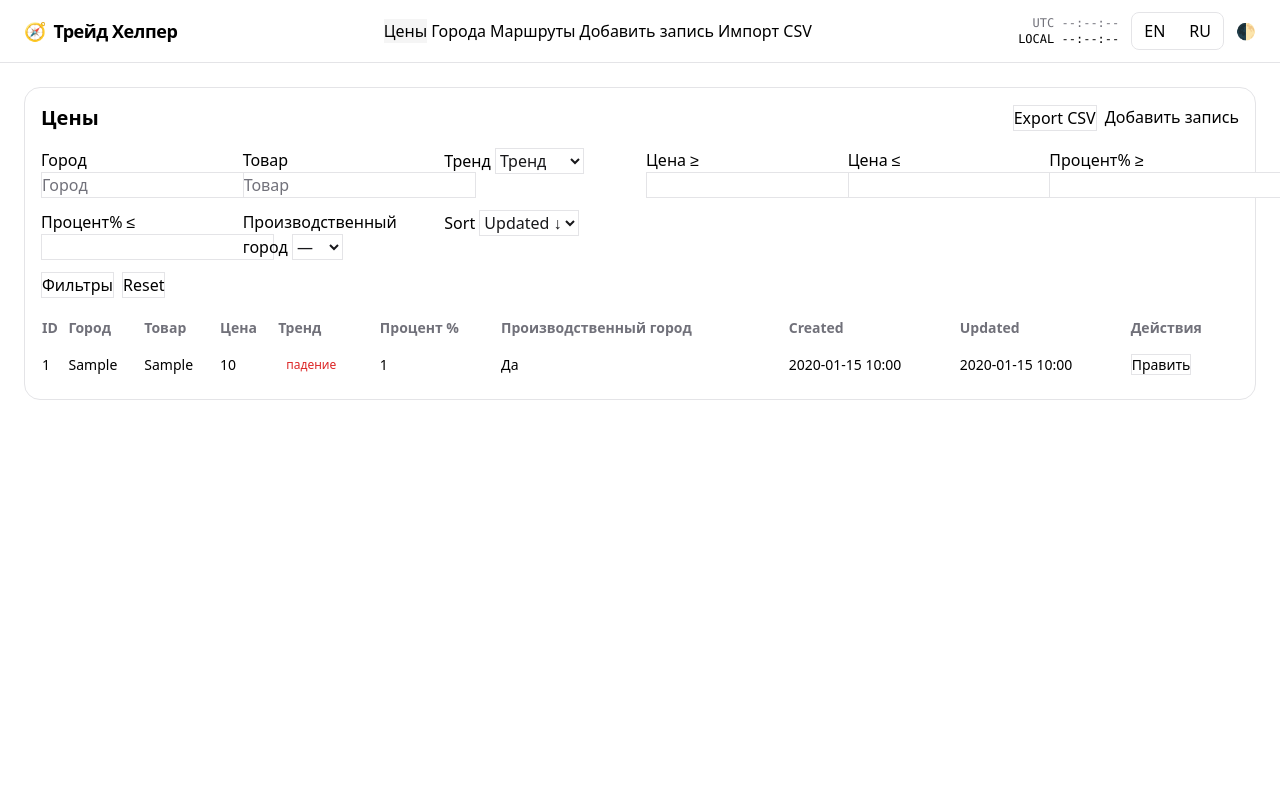
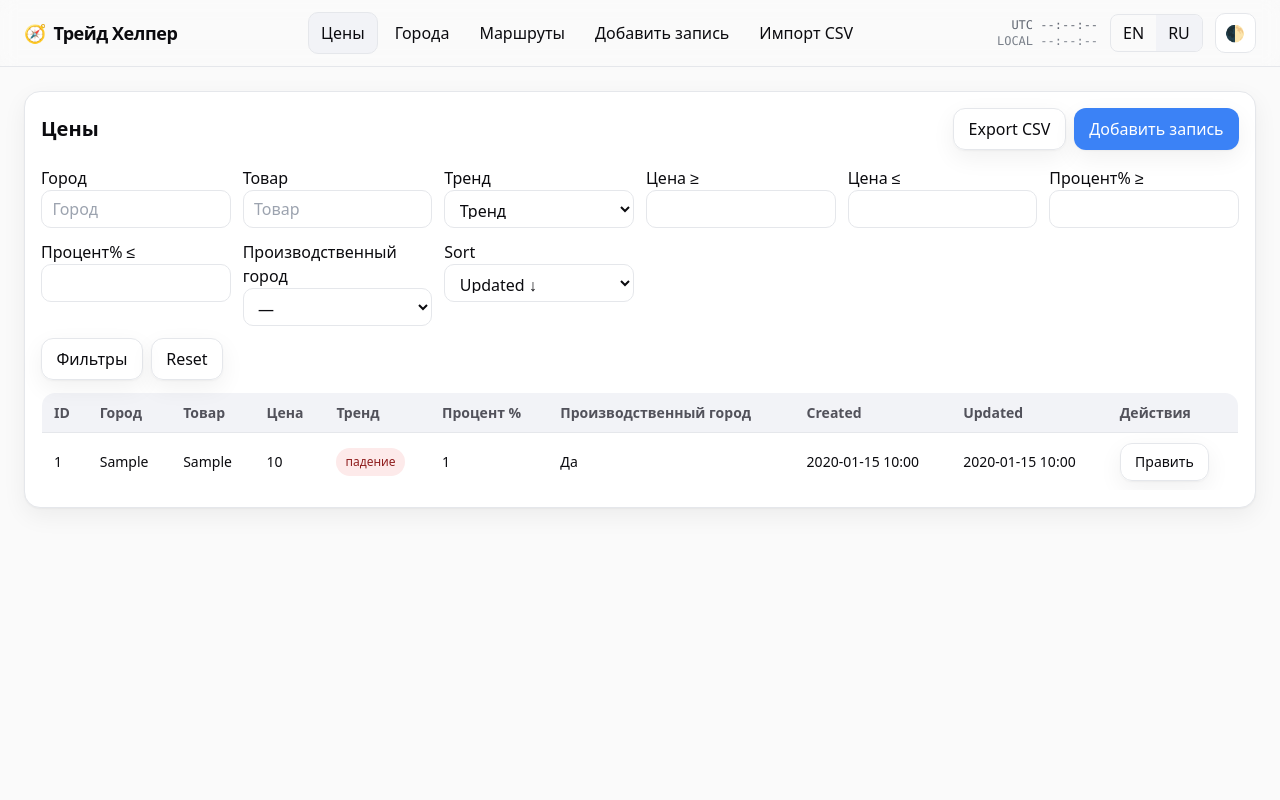
Before and after one commit to R1index/TradeResonance, a Flask app: page / in a window 1280 px wide. Run offline with Flask 3, Linux system fonts and the light colour scheme; tables that the repository leaves empty hold one stand-in row (values such as "Sample post"); some libraries are stand-ins or nearby versions.

Commit message:
Update tw-app.css

```diff
--- a/static/tw-app.css
+++ b/static/tw-app.css
@@ -1,114 +1,145 @@
-/* ==== Theme tokens ===================================================== */
+/* Палитра и токены */
 :root{
-  /* light */
-  --card: rgb(255 255 255);
-  --surface: rgb(250 250 250);
-  --border: rgb(228 228 231);
-  --text: rgb(24 24 27);
-  --muted: rgb(113 113 122);
+  --bg:#fafafa;
+  --bg-soft:#ffffff;
+  --header-bg:#ffffff;
+  --fg:#0b0b0f;
+  --muted:#5f6570;
+  --muted-2:#7a808a;
+  --border:#e5e7eb;
+  --hover:#f2f3f7;
 
-  /* dark */
-  --card-dark: rgb(24 24 27);
-  --surface-dark: rgb(17 17 19);
-  --border-dark: rgb(39 39 42);
-  --text-dark: rgb(244 244 245);
-  --muted-dark: rgb(161 161 170);
+  --brand:#3b82f6;
+  --ok:#16a34a;
+  --warn:#f59e0b;
+  --bad:#ef4444;
 
-  --chip-green: 22 163 74;  /*  rgb() без оболочки  => используем как rgba(var(--chip-green), .15)  */
-  --chip-red:   220 38 38;
+  --chip-green-bg: #e9f9ee;
+  --chip-green-fg: #176d37;
+  --chip-red-bg: #fdeaea;
+  --chip-red-fg: #8f1d1d;
+
+  --shadow: 0 1px 2px rgba(0,0,0,.04), 0 8px 24px rgba(0,0,0,.06);
+}
+.dark{
+  --bg:#0b0b0f;
+  --bg-soft:#101114;
+  --header-bg:#0d0e12;
+  --fg:#edf0f7;
+  --muted:#9aa0ac;
+  --muted-2:#808694;
+  --border:#262a33;
+  --hover:#151821;
+
+  --chip-green-bg: #14321f;
+  --chip-green-fg: #a6e8bf;
+  --chip-red-bg: #2d1516;
+  --chip-red-fg: #f7b9b9;
+
+  --shadow: 0 1px 2px rgba(0,0,0,.35), 0 10px 30px rgba(0,0,0,.45);
 }
 
-/* ==== Layout basics, so body inherits via theme ======================= */
-body{
-  background: var(--surface);
-  color: var(--text);
+/* Базовые утилиты-компоненты */
+.card{
+  background: var(--bg-soft);
+  border:1px solid var(--border);
+  border-radius: 16px;
+  box-shadow: var(--shadow);
 }
-html.dark body{
-  background: var(--surface-dark);
-  color: var(--text-dark);
+.tab{
+  padding:.5rem .75rem;
+  border-radius: 10px;
+  border:1px solid transparent;
+  color:var(--fg);
+}
+.tab:hover{ background:var(--hover); }
+.tab-active{
+  background:var(--hover);
+  border-color:var(--border);
 }
 
-/* ==== Header (blur + border via tokens) =============================== */
-.header-blur{
-  background: color-mix(in oklab, var(--card) 92%, transparent);
-  border-bottom: 1px solid var(--border);
-  backdrop-filter: blur(8px);
+.btn{
+  display:inline-flex; align-items:center; gap:.5rem;
+  padding:.5rem .9rem; border-radius:12px;
+  background:var(--bg-soft); color:var(--fg);
+  border:1px solid var(--border);
+  box-shadow: var(--shadow);
 }
-html.dark .header-blur{
-  background: color-mix(in oklab, var(--card-dark) 92%, transparent);
-  border-bottom-color: var(--border-dark);
+.btn:hover{ background:var(--hover); }
+.btn-primary{
+  background: var(--brand); color:white; border-color:transparent;
+}
+.btn-primary:hover{ filter:brightness(.95); }
+.btn-outline{
+  background: transparent; color: var(--fg);
+  border:1px solid var(--border);
+}
+.icon-btn{
+  padding:.45rem .6rem; border-radius:10px;
+  border:1px solid var(--border); background:var(--bg-soft);
+}
+.icon-btn:hover{ background:var(--hover); }
+
+.input,.select{
+  width:100%; height:38px;
+  background: var(--bg-soft);
+  color: var(--fg);
+  border:1px solid var(--border);
+  border-radius: 10px;
+  padding: .5rem .65rem;
+}
+.input:focus,.select:focus{
+  outline: none;
+  border-color: var(--brand);
+  box-shadow: 0 0 0 3px rgba(59,130,246,.18);
 }
 
-/* ==== Cards, tables, inputs ========================================== */
-.card{
-  background: var(--card);
-  border: 1px solid var(--border);
-  border-radius: 1rem;
+/* Таблица */
+.table-card{
+  width:100%;
+  background: var(--bg-soft);
+  border:1px solid var(--border);
+  border-radius: 14px;
+  overflow: hidden;
 }
-html.dark .card{
-  background: var(--card-dark);
-  border-color: var(--border-dark);
+.table-card thead{ background: var(--hover); }
+.table-card th, .table-card td{ padding:.6rem .75rem; }
+.table-card tbody tr{ border-top:1px solid var(--border); }
+.table-card tbody tr:hover{ background: var(--hover); }
+
+/* Бейджи */
+.badge{
+  display:inline-flex; align-items:center; gap:.3rem;
+  font-size:.75rem; padding:.2rem .5rem;
+  border-radius: 999px; border:1px solid var(--border);
+  background: var(--bg-soft);
+}
+.badge-green{ background: var(--chip-green-bg); color: var(--chip-green-fg); border-color: transparent; }
+.badge-red{ background: var(--chip-red-bg); color: var(--chip-red-fg); border-color: transparent; }
+
+/* <details> в Cities */
+details{
+  background: var(--bg-soft);
+  border:1px solid var(--border);
+  border-radius: 16px;
+  overflow:hidden;
+}
+details+details{ margin-top:.5rem; }
+details>summary{
+  list-style:none; cursor:pointer;
+  padding: .85rem 1rem;
+  background: var(--bg-soft);
+  border-bottom:1px solid var(--border);
+}
+details[open]>summary{ background: var(--hover); }
+
+/* Карточки в Routes */
+.route-card{
+  background: var(--bg-soft);
+  border:1px solid var(--border);
+  border-radius:16px;
+  box-shadow: var(--shadow);
 }
 
-.table-card{
-  width:100%;
-  border-collapse: separate;
-  border-spacing: 0;
-  background: var(--card);
-}
-html.dark .table-card{ background: var(--card-dark); }
-.table-card thead th{
-  color: var(--muted);
-  font-weight: 600;
-}
-html.dark .table-card thead th{
-  color: var(--muted-dark);
-}
-.table-card tbody tr{ border-bottom: 1px solid var(--border); }
-html.dark .table-card tbody tr{ border-bottom-color: var(--border-dark); }
-.table-card td, .table-card th{
-  background: transparent;
-  color: inherit;
-}
-
-.input, .select{
-  background: var(--card) !important;
-  color: var(--text) !important;
-  border: 1px solid var(--border) !important;
-}
-html.dark .input, html.dark .select{
-  background: var(--card-dark) !important;
-  color: var(--text-dark) !important;
-  border-color: var(--border-dark) !important;
-}
-.input::placeholder, .select::placeholder{
-  color: var(--muted);
-}
-html.dark .input::placeholder, html.dark .select::placeholder{
-  color: var(--muted-dark);
-}
-
-/* ==== Buttons / tabs ================================================== */
-.btn, .btn-outline, .tab{ color: inherit; }
-.btn-outline{
-  background: transparent;
-  border: 1px solid var(--border);
-}
-html.dark .btn-outline{ border-color: var(--border-dark); }
-
-.tab-active{ background: rgba(0,0,0,.04); }
-html.dark .tab-active{ background: rgba(255,255,255,.06); }
-
-/* ==== Badges for trends =============================================== */
-.badge{
-  display:inline-flex; align-items:center; gap:.375rem;
-  padding:.125rem .5rem; border-radius:999px; font-size:.75rem; line-height:1rem;
-}
-.badge-green{
-  background-color: rgba(var(--chip-green), .15);
-  color: rgb(var(--chip-green));
-}
-.badge-red{
-  background-color: rgba(var(--chip-red), .15);
-  color: rgb(var(--chip-red));
-}
+/* Ссылки-«кнопки» в таблицах */
+a.btn.btn-outline{ text-decoration:none; }
```
